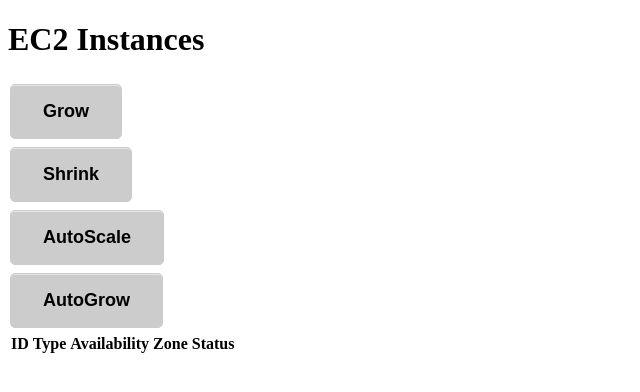
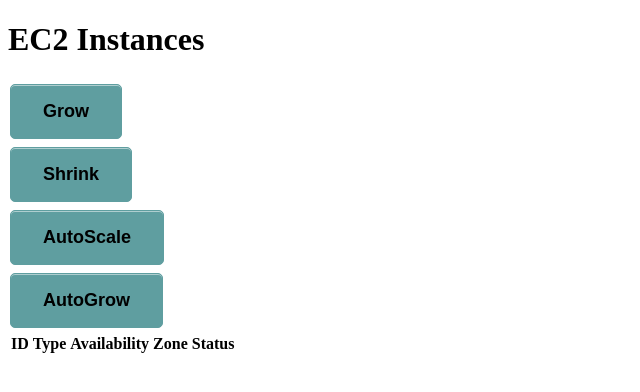
Before and after one commit to AnqiPang/manager-app, a Flask app: page /ec2_examples in a window 1280 px wide. Shown: the top 392 px of the page, without its empty margins (0-640 px from the left). Run offline with Flask 2, Linux system fonts and the light colour scheme; data that the repository does not hold is empty; some libraries are stand-ins or nearby versions.

Commit message:
form button

```diff
--- a/app/templates/ec2_examples/list.html
+++ b/app/templates/ec2_examples/list.html
@@ -3,7 +3,7 @@
 
     <style>
     input[type=submit] {
-        background:#ccc;
+        background:#5F9EA0;
         cursor:pointer;
         border-radius: 5px;
         padding: 16px 32px;
@@ -12,7 +12,7 @@
         font-weight: bold;
         -moz-border-radius: 5px;
         -webkit-border-radius: 5px;
-        border: 1px solid #ccc;
+        border: 1px solid #5F9EA0;
         box-shadow: 0 1px 0 rgba(255, 255, 255, 0.5) inset;
         -moz-box-shadow: 0 1px 0 rgba(255, 255, 255, 0.5) inset;
         -webkit-box-shadow: 0 1px 0 rgba(255, 255, 255, 0.5) inset;
```
